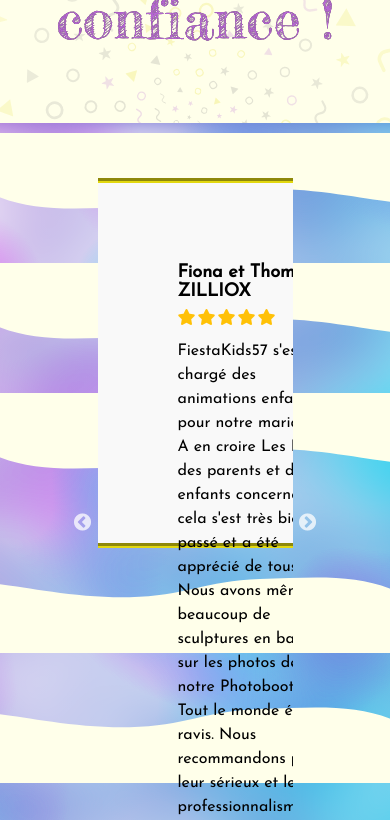
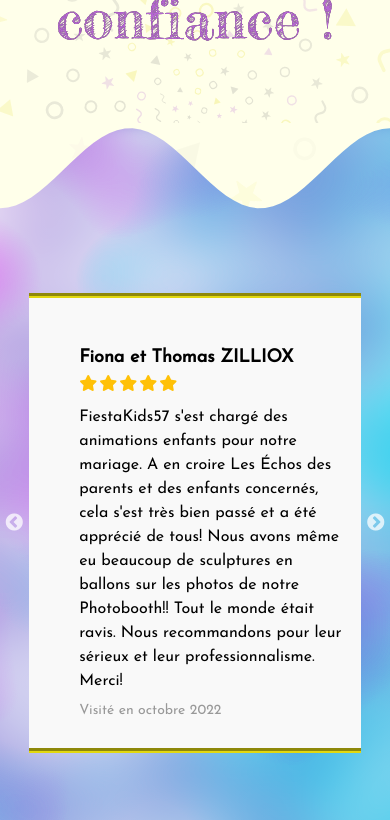
Before and after one commit to ConradGuillaume/fiestakids57, a React (Create React App) app: page / in a window 390 px wide. Shown: the part 6200-7020 px from the top of the page. Built offline with nearby package versions, Linux system fonts and the light colour scheme.

Commit message:
responsive

```diff
--- a/src/components/Crew.scss
+++ b/src/components/Crew.scss
@@ -69,7 +69,7 @@
 
     .theCrew,
     .cost {
-      height: auto;
+      min-height: auto;
       filter: drop-shadow(5px 5px 3px $color-4);
       background-repeat: no-repeat;
       border-radius: 25px;
@@ -77,6 +77,7 @@
       display: flex;
       align-items: center;
       justify-content: center;
+      margin-bottom: 200px;
       flex-wrap: wrap;
       @media (max-width: 1000px) {
         width: 100%;
@@ -173,11 +174,15 @@
   .contactBtn {
     display: flex;
     justify-content: flex-start;
-    transform: translateY(50px);
+    transform: translateY(150px);
     margin-left: 50px;
     rotate: 10deg;
     width: 100%;
     z-index: 5;
+    @media (max-width: 1000px) {
+      transform: translateY(0px);
+    }
+
     .contactUs {
       display: flex;
       justify-content: center;
--- a/src/components/Testimonial.scss
+++ b/src/components/Testimonial.scss
@@ -11,6 +11,130 @@
   overflow: hidden;
   margin: 150px 0px;
   z-index: 1;
+  clip-path: polygon(
+    100% 0%,
+    0% 0%,
+    0% 99.67%,
+    2% 99.58%,
+    4% 99.32%,
+    6% 98.89%,
+    8% 98.31%,
+    10% 97.61%,
+    12% 96.8%,
+    14% 95.91%,
+    16% 94.98%,
+    18% 94.04%,
+    20% 93.12%,
+    22% 92.26%,
+    24% 91.48%,
+    26% 90.81%,
+    28% 90.29%,
+    30% 89.91%,
+    32% 89.71%,
+    34% 89.68%,
+    36% 89.82%,
+    38% 90.14%,
+    40% 90.62%,
+    42% 91.24%,
+    44% 91.99%,
+    46% 92.83%,
+    48% 93.73%,
+    50% 94.67%,
+    52% 95.6%,
+    54% 96.51%,
+    56% 97.35%,
+    58% 98.09%,
+    60% 98.71%,
+    62% 99.19%,
+    64% 99.51%,
+    66% 99.66%,
+    68% 99.63%,
+    70% 99.42%,
+    72% 99.05%,
+    74% 98.52%,
+    76% 97.85%,
+    78% 97.08%,
+    80% 96.21%,
+    82% 95.29%,
+    84% 94.35%,
+    86% 93.42%,
+    88% 92.54%,
+    90% 91.73%,
+    92% 91.02%,
+    94% 90.45%,
+    96% 90.02%,
+    98% 89.76%,
+    100% 89.67%
+  );
+  .wavy,
+  .wavy2 {
+    position: absolute;
+    top: 0;
+    transform: translateY(0px);
+    z-index: 2;
+    width: 100%;
+    height: 100%;
+    background-color: #ffffea;
+    clip-path: polygon(
+      100% 0%,
+      0% 0%,
+      0% 10.67%,
+      2% 10.58%,
+      4% 10.32%,
+      6% 9.89%,
+      8% 9.31%,
+      10% 8.61%,
+      12% 7.8%,
+      14% 6.91%,
+      16% 5.98%,
+      18% 5.04%,
+      20% 4.12%,
+      22% 3.26%,
+      24% 2.48%,
+      26% 1.81%,
+      28% 1.29%,
+      30% 0.91%,
+      32% 0.71%,
+      34% 0.68%,
+      36% 0.82%,
+      38% 1.14%,
+      40% 1.62%,
+      42% 2.24%,
+      44% 2.99%,
+      46% 3.83%,
+      48% 4.73%,
+      50% 5.67%,
+      52% 6.6%,
+      54% 7.51%,
+      56% 8.35%,
+      58% 9.09%,
+      60% 9.71%,
+      62% 10.19%,
+      64% 10.51%,
+      66% 10.66%,
+      68% 10.63%,
+      70% 10.42%,
+      72% 10.05%,
+      74% 9.52%,
+      76% 8.85%,
+      78% 8.08%,
+      80% 7.21%,
+      82% 6.29%,
+      84% 5.35%,
+      86% 4.42%,
+      88% 3.54%,
+      90% 2.73%,
+      92% 2.02%,
+      94% 1.45%,
+      96% 1.02%,
+      98% 0.76%,
+      100% 0.67%
+    );
+  }
+  .wavy2 {
+    background: url(../style/img/backpic/back.svg) center/cover;
+    background-attachment: fixed;
+  }
 }
 
 .slide {
@@ -20,6 +144,12 @@
   justify-content: center;
   align-items: center;
   z-index: 2;
+  @media (max-width: 800px) {
+    width: 80%;
+  }
+  @media (max-width: 400px) {
+    width: 85%;
+  }
 }
 
 .review-block {
@@ -30,6 +160,13 @@
   border: 5px groove $color-2;
   border-left: none;
   z-index: 5;
+  @media (max-width: 900px) {
+    height: 300px;
+  }
+  @media (max-width: 750px) {
+    padding: 50px;
+    height: 350px;
+  }
 }
 
 .review-block .reviewer-name {
@@ -69,23 +206,7 @@
     color: #ffc107;
   }
 }
-.wavy {
-  position: absolute;
-  top: -50%;
-  width: 100%;
-  height: 100%;
-  rotate: 180deg;
-  z-index: 1;
-  background: url(../style/img/backpic/backWave.svg);
-}
-.wavy2 {
-  position: absolute;
-  bottom: -50%;
-  width: 100%;
-  height: 100%;
-  z-index: 0;
-  background: url(../style/img/backpic/backWave.svg);
-}
+
 h3 {
   margin: 0;
   margin-top: 50px;
```
